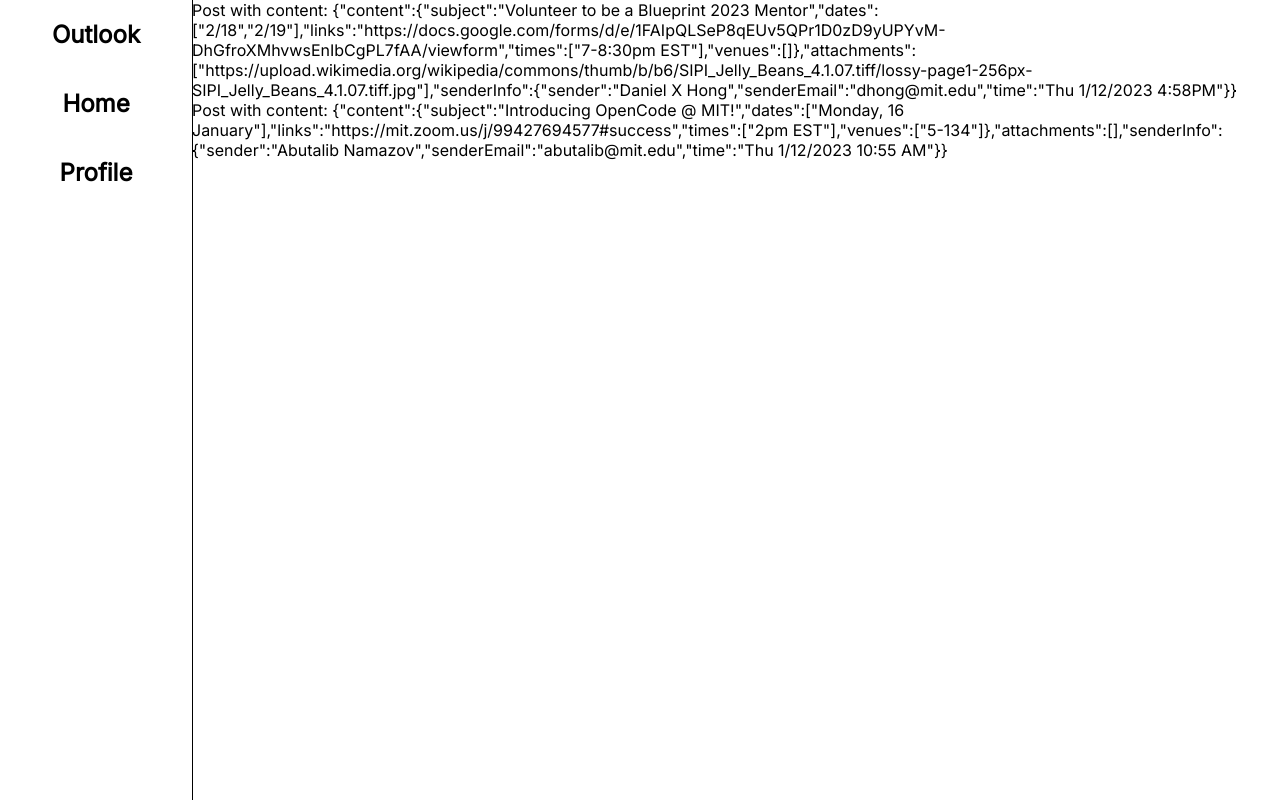
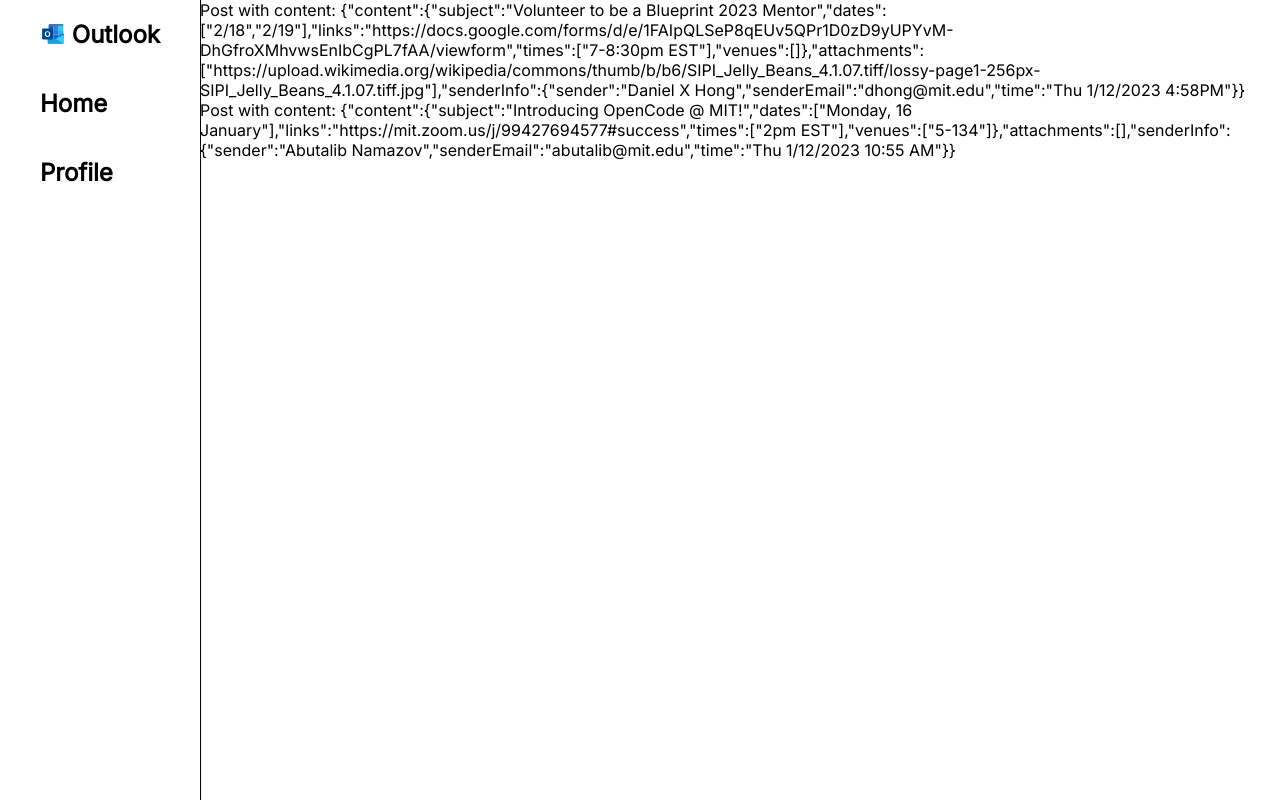
Before and after one commit to vyinkabanjo/InstaSpam_weblabMIT, a React app: page / in a window 1280 px wide. Built offline with nearby package versions, Linux system fonts and the light colour scheme; no server answers; the HTML template or start-up script is replaced by a standard one.

Commit message:
Added Outlook Icon to NavBar

```diff
--- a/client/src/components/pages/Feed.css
+++ b/client/src/components/pages/Feed.css
@@ -1,3 +1,3 @@
 .Feed-container {
-    margin-left: var(--xxl);
+    margin-left: var(--navBarWidth);
 }
--- a/client/src/components/pages/NavBar.css
+++ b/client/src/components/pages/NavBar.css
@@ -1,6 +1,6 @@
 .NavBar-container {
     height: 100%;
-    width: var(--xxl);
+    width: var(--navBarWidth);
     border-right: var(--xxs) solid black;
     z-index: 1;
 
@@ -8,3 +8,20 @@
     top: 0; /* Stay at the top */
     left: 0;
 }
+
+.NavBar-headers {
+    margin-left: 20%;
+    margin-right: 20%;
+}
+
+.NavBar-headerItem {
+    display: flex;
+    column-gap: 5%;
+}
+
+#outlook-logo {
+    background: url(../modules/Outlook_Icon.svg) no-repeat center;
+    width: 2.5em;
+    height: 2.5em;
+    background-size: contain;
+}
--- a/client/src/components/pages/NavBar.js
+++ b/client/src/components/pages/NavBar.js
@@ -11,10 +11,15 @@
  */
 const NavBar = (props) => {
   return (
-    <nav className="u-flexColumn NavBar-container u-flex-alignCenter">
-      <h1>Outlook</h1>
-      <h1>Home</h1>
-      <h1>Profile</h1>
+    <nav className="NavBar-container">
+      <div className="u-flexColumn NavBar-headers">
+        <div className="NavBar-headerItem u-flex-alignCenter">
+          <div id="outlook-logo" />
+          <h1>Outlook</h1>
+        </div>
+        <h1>Home</h1>
+        <h1>Profile</h1>
+      </div>
     </nav>
   );
 };
--- a/client/src/utilities.css
+++ b/client/src/utilities.css
@@ -30,7 +30,7 @@
   --s: 8px;
   --m: 16px;
   --l: 24px;
-  --xxl: 192px;
+  --navBarWidth: 200px;
 }
 
 body {
@@ -65,6 +65,11 @@
   display: inline-block;
 }
 
+.u-horizCenter {
+  margin-left: auto;
+  margin-right: auto;
+}
+
 .u-bold {
   font-weight: 600;
 }
```
Also changed, not shown: client/src/components/modules/Outlook_Icon.svg (added).
